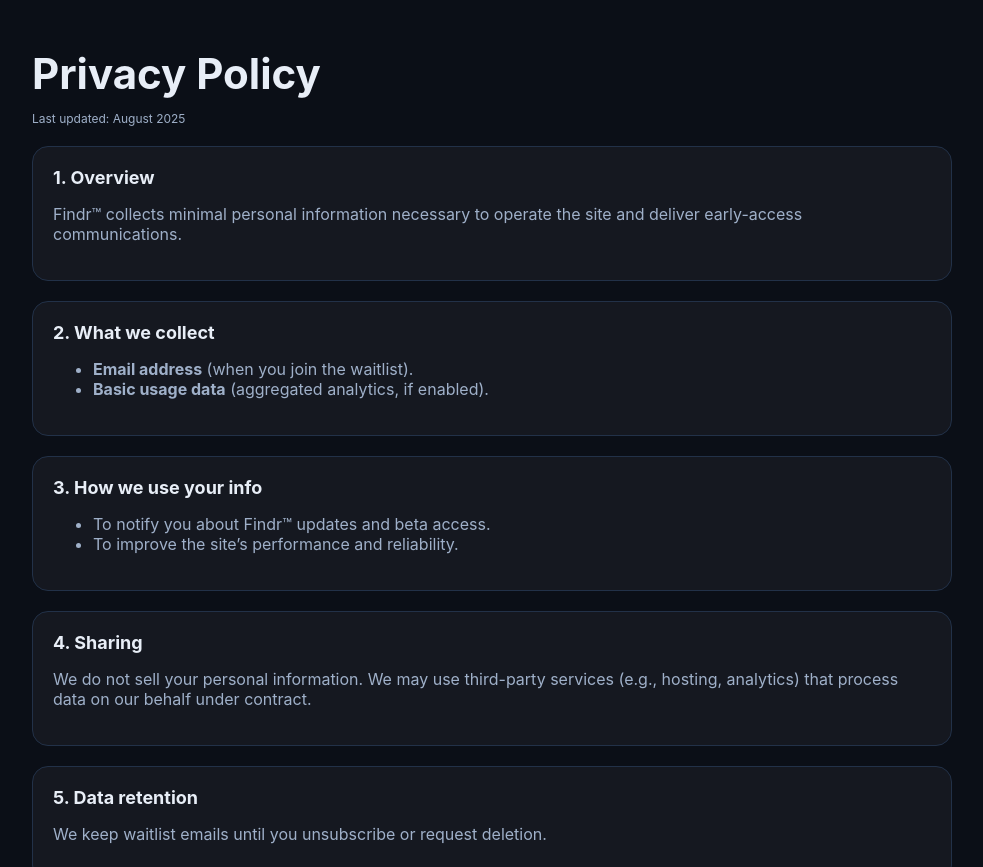
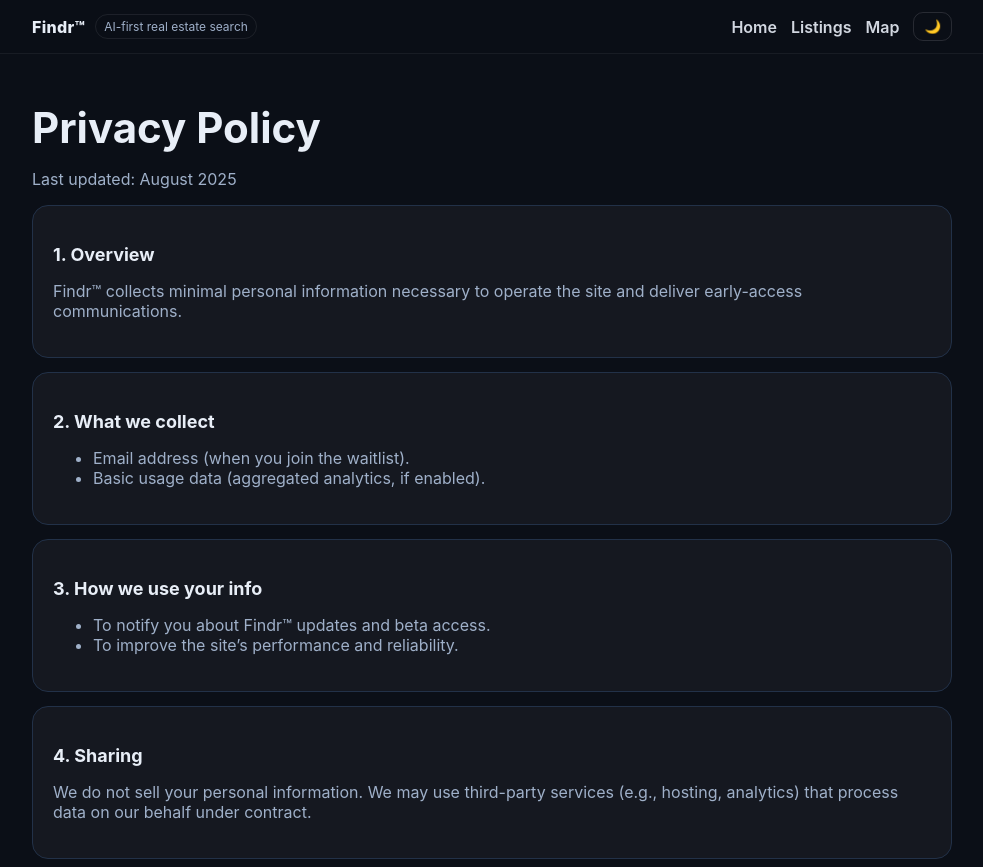
Before and after one commit to findrsupport/Findr, a plain HTML site: page web/privacy.html in a window 1280 px wide. Shown: the top 867 px of the page, without its empty margins (148-1131 px from the left). Drawn offline with Linux system fonts and the light colour scheme.

Commit message:
Privacy test

```diff
--- a/web/privacy.html
+++ b/web/privacy.html
@@ -1,23 +1,55 @@
 <!doctype html>
-<html lang="en">
+<html lang="en" data-theme="dark">
 <head>
   <meta charset="utf-8" />
   <meta name="viewport" content="width=device-width, initial-scale=1" />
   <title>Findr™ — Privacy Policy</title>
   <style>
-    :root { --bg:#0b0f17; --fg:#e8eef7; --muted:#9fb0c9; --accent:#6aa1ff; }
+    :root { --bg:#0b0f17; --fg:#e8eef7; --muted:#9fb0c9; --accent:#6aa1ff; --card:#223148; }
+    [data-theme="light"] { --bg:#ffffff; --fg:#101826; --muted:#516078; --accent:#0b6bff; --card:#eef3fb; }
     *{box-sizing:border-box}
     body{margin:0; font-family:Inter, system-ui, -apple-system, Segoe UI, Roboto, Helvetica, Arial, sans-serif; background:var(--bg); color:var(--fg);}
-    .wrap{max-width:960px; margin:0 auto; padding:48px 20px}
-    .card{background:rgba(255,255,255,0.04); border:1px solid #223148; border-radius:16px; padding:20px; margin-top:20px}
-    h1{font-size:clamp(28px,4.5vw,42px); margin:0 0 8px}
-    h2{font-size:18px; margin:0 0 8px}
+    a{color:var(--accent); text-decoration:none}
+    .wrap{max-width:960px; margin:0 auto; padding:24px 20px 56px}
+
+    /* Top bar (copied to match /terms) */
+    .topbar{position:sticky; top:0; backdrop-filter:saturate(140%) blur(8px); background:rgba(11,15,23,.86); border-bottom:1px solid rgba(255,255,255,0.06)}
+    .topbar-inner{max-width:960px; margin:0 auto; padding:12px 20px; display:flex; align-items:center; justify-content:space-between; gap:12px}
+    .brand{display:flex; align-items:center; gap:10px}
+    .logo{font-weight:800; letter-spacing:.3px}
+    .badge{font-size:12px; color:var(--muted); border:1px solid rgba(255,255,255,0.08); padding:4px 8px; border-radius:999px}
+    .nav{display:flex; align-items:center; gap:14px}
+    .nav a{font-weight:600; color:var(--fg); opacity:.9}
+    .nav a:hover{opacity:1}
+    .toggle{border:1px solid rgba(255,255,255,0.12); background:transparent; color:var(--fg); padding:6px 10px; border-radius:10px; cursor:pointer; font-weight:600}
+
+    /* Page */
+    h1{font-size:clamp(28px,4.5vw,42px); margin:24px 0 8px}
+    h2{font-size:18px; margin:18px 0 8px}
     p, li{color:var(--muted)}
-    a{color:var(--accent); text-decoration:none}
-    .muted{color:var(--muted); font-size:12px}
+    .card{background:rgba(255,255,255,0.04); border:1px solid var(--card); border-radius:16px; padding:20px; margin-top:14px}
+    footer{margin-top:28px; color:var(--muted)}
+    .legal{font-size:12px; line-height:1.4}
+    .row{display:flex; align-items:center; justify-content:space-between; gap:12px; flex-wrap:wrap}
+    .badge-img{height:22px; opacity:.9}
   </style>
 </head>
 <body>
+  <div class="topbar">
+    <div class="topbar-inner">
+      <div class="brand">
+        <div class="logo">Findr™</div>
+        <div class="badge">AI-first real estate search</div>
+      </div>
+      <div class="nav">
+        <a href="/">Home</a>
+        <a href="/listings.html">Listings</a>
+        <a href="/map.html">Map</a>
+        <button id="themeToggle" class="toggle" aria-label="Toggle theme">🌙</button>
+      </div>
+    </div>
+  </div>
+
   <div class="wrap">
     <h1>Privacy Policy</h1>
     <p class="muted">Last updated: August 2025</p>
@@ -30,8 +62,8 @@
     <div class="card">
       <h2>2. What we collect</h2>
       <ul>
-        <li><strong>Email address</strong> (when you join the waitlist).</li>
-        <li><strong>Basic usage data</strong> (aggregated analytics, if enabled).</li>
+        <li>Email address (when you join the waitlist).</li>
+        <li>Basic usage data (aggregated analytics, if enabled).</li>
       </ul>
     </div>
 
@@ -64,11 +96,35 @@
     <div class="card">
       <h2>7. Contact</h2>
       <p>Marcus Alexander Roth, REALTOR® — RE/MAX All Points Realty<br>
-         Email: <a href="mailto:marcusr@lariviererealty.com">marcusr@lariviererealty.com</a> · Phone: <a href="tel:+17782149655">778 214 9655</a></p>
+      Email: marcusr@lariviererealty.com · Phone: 778 214 9655</p>
     </div>
 
-    <p class="muted">© 2025 Findr™. All rights reserved.</p>
-    <p><a href="/">← Back to Home</a></p>
+    <footer>
+      <div class="row">
+        <div>© 2025 Findr™. All rights reserved.</div>
+        <img class="badge-img" src="assets/powered-by-realtor.svg" alt="Powered by REALTOR.ca">
+      </div>
+      <div class="legal">
+        REALTOR®, REALTORS®, and the REALTOR® logo are controlled by CREA and identify real estate professionals who are members of CREA. Used under license.
+      </div>
+    </footer>
   </div>
+
+  <script>
+    (function(){
+      const root = document.documentElement;
+      const btn = document.getElementById('themeToggle');
+      const saved = localStorage.getItem('findr_theme');
+      if (saved) root.setAttribute('data-theme', saved);
+      const isLight = () => root.getAttribute('data-theme') === 'light';
+      const sync = () => btn.textContent = isLight() ? '☀️' : '🌙';
+      sync();
+      btn.addEventListener('click', () => {
+        root.setAttribute('data-theme', isLight() ? 'dark' : 'light');
+        localStorage.setItem('findr_theme', root.getAttribute('data-theme'));
+        sync();
+      });
+    })();
+  </script>
 </body>
 </html>
```
